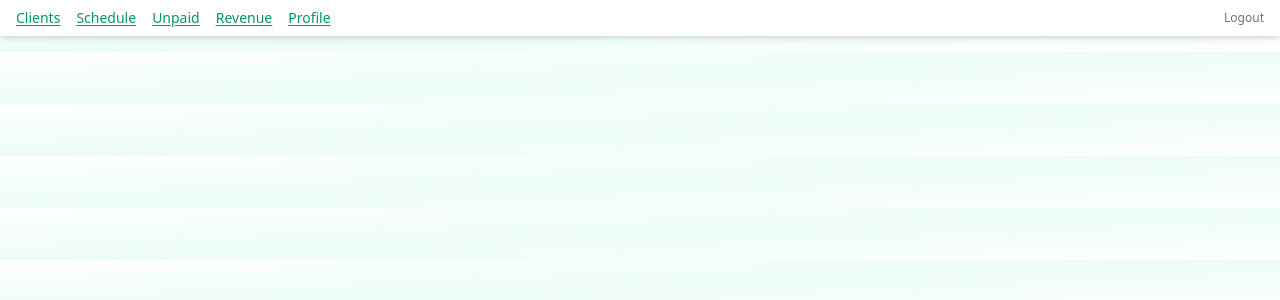
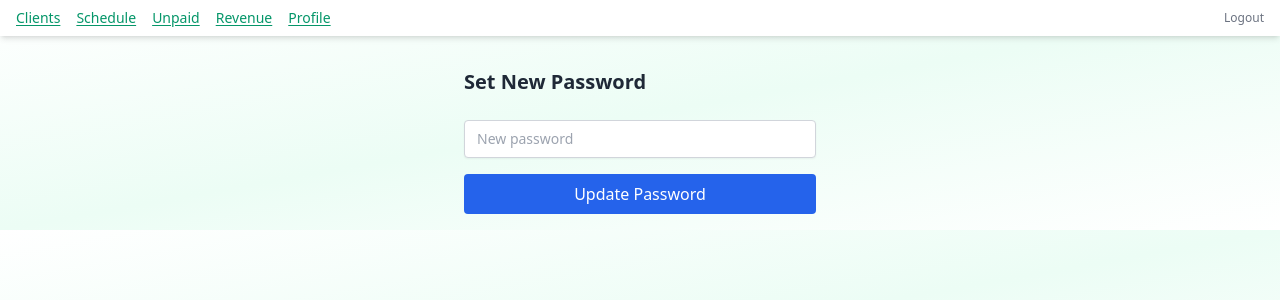
Before and after one commit to MitchellNeaf/pawscheduler, a React (Create React App) app: page /reset-password in a window 1280 px wide. Shown: the top 300 px of the page. Built offline with nearby package versions, Linux system fonts and the light colour scheme; no server answers.

Commit message:
add email messages

```diff
--- a/src/App.js
+++ b/src/App.js
@@ -10,7 +10,7 @@ import {
 } from "react-router-dom";
 import { useEffect, useState } from "react";
 import { supabase } from "./supabase";
-
+import ResetPassword from "./pages/ResetPassword";
 import Signup from "./pages/Signup";
 import AuthPage from "./pages/AuthPage";
 import Onboarding from "./pages/Onboarding";
@@ -178,6 +178,7 @@ function AppShell() {
         <Route path="/upgrade" element={<Upgrade />} />
         <Route path="/onboarding" element={<Onboarding />} />
         <Route path="/book/:slug" element={<Book />} />
+        <Route path="/reset-password" element={<ResetPassword />} />
 
         {/* PROTECTED ROUTES */}
         <Route path="/" element={<ProtectedRoute><Clients /></ProtectedRoute>} />
--- a/src/pages/AuthPage.jsx
+++ b/src/pages/AuthPage.jsx
@@ -83,14 +83,40 @@ export default function AuthPage() {
           onChange={(e) => setEmail(e.target.value)}
           required
         />
+
         <input
           type="password"
           placeholder="Password"
-          className="border rounded w-full p-2 mb-4"
+          className="border rounded w-full p-2 mb-2"
           value={password}
           onChange={(e) => setPassword(e.target.value)}
           required
         />
+
+        {/* 🔵 Forgot Password Button */}
+        <button
+          type="button"
+          className="text-sm text-blue-600 underline mb-4"
+          onClick={async () => {
+            if (!email) {
+              setError("Enter your email above first.");
+              return;
+            }
+
+            const { error } = await supabase.auth.resetPasswordForEmail(email, {
+              redirectTo: `${window.location.origin}/reset-password`,
+            });
+
+            if (error) {
+              setError(error.message);
+            } else {
+              setError("");
+              alert("Password reset email sent. Check your inbox.");
+            }
+          }}
+        >
+          Forgot Password?
+        </button>
 
         <button
           type="submit"
--- /dev/null
+++ b/src/pages/ResetPassword.jsx
@@ -0,0 +1,47 @@
+import { useState } from "react";
+import { supabase } from "../supabase";
+
+export default function ResetPassword() {
+  const [password, setPassword] = useState("");
+  const [success, setSuccess] = useState(false);
+
+  const handleUpdate = async () => {
+    const { error } = await supabase.auth.updateUser({ password });
+
+    if (error) {
+      alert(error.message);
+    } else {
+      setSuccess(true);
+    }
+  };
+
+  if (success) {
+    return (
+      <div className="p-4 text-center">
+        <h2 className="text-xl font-bold mb-4">Password Updated</h2>
+        <p>You can now close this tab and log in.</p>
+      </div>
+    );
+  }
+
+  return (
+    <div className="p-4 max-w-sm mx-auto">
+      <h2 className="text-xl font-bold mb-6">Set New Password</h2>
+
+      <input
+        type="password"
+        className="w-full border px-3 py-2 rounded mb-4"
+        placeholder="New password"
+        value={password}
+        onChange={(e) => setPassword(e.target.value)}
+      />
+
+      <button
+        className="w-full bg-blue-600 text-white py-2 rounded"
+        onClick={handleUpdate}
+      >
+        Update Password
+      </button>
+    </div>
+  );
+}
```
